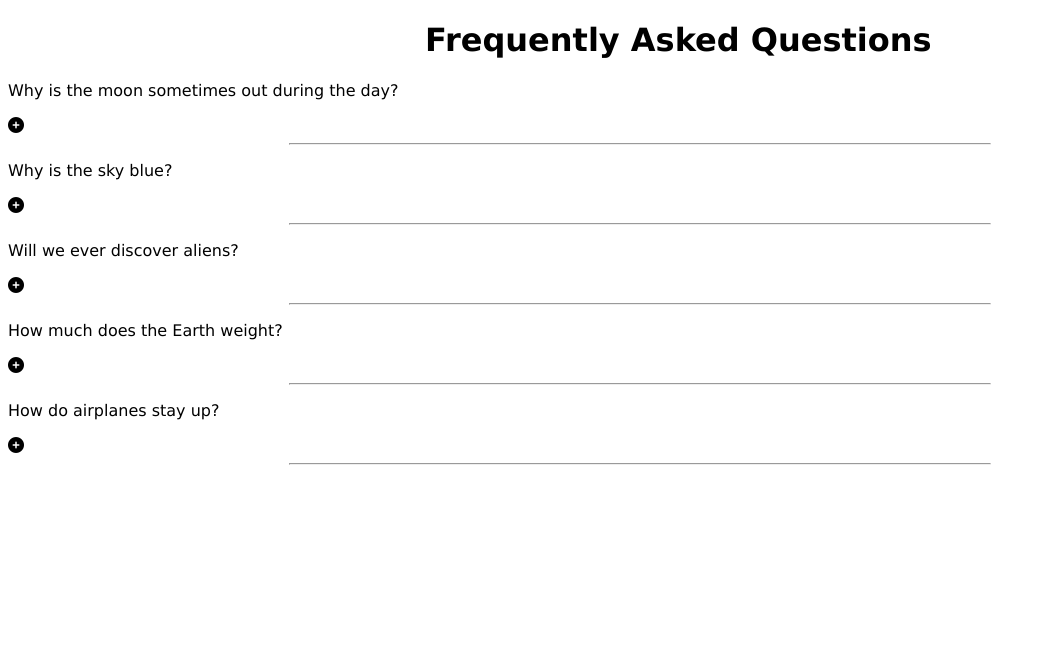
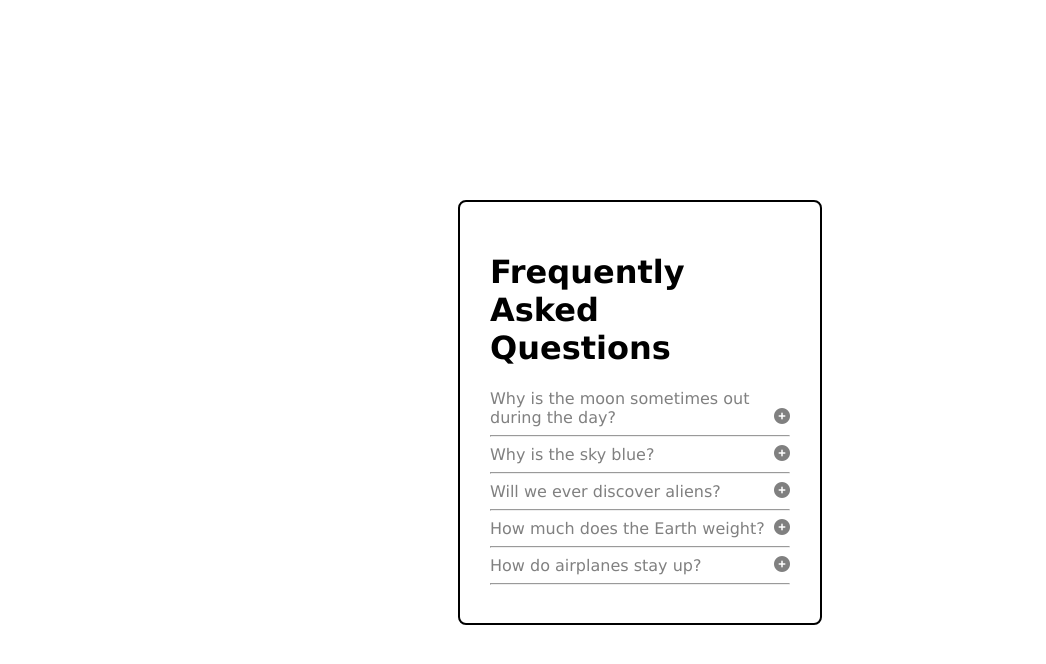
Before and after one commit to tharan26/Static-FAQ-Using-HTML-CSS, a plain HTML site: page index.html in a window 1280 px wide. Shown: the whole page, without its empty margins (0-1046 px from the left). Drawn offline with Linux system fonts and the light colour scheme.

Commit message:
Update style.css

```diff
--- a/style.css
+++ b/style.css
@@ -1,21 +1,15 @@
-body{
+.all{
+    border: 2px solid black;
+    border-radius: 8px;
+    padding: 30px;
+    margin: 200px 450px;
     font-family: 'Lucida Sans', 'Lucida Sans Regular', 'Lucida Grande', 'Lucida Sans Unicode', Geneva, Verdana, sans-serif;
 }
-
-.q,h1{
-    padding-left: 33%;
-}
-
-.q{
-    display: flex;
+.all .row p,i{
+    display: inline;
+    justify-content: space-between;
     color: grey;
 }
-
-.q i{
-    margin-top: 18px;
-    padding-left: 50px;
+.all .row i{
+    float:right;
 }
-
-hr{
-    width: 700px;
-}
```
